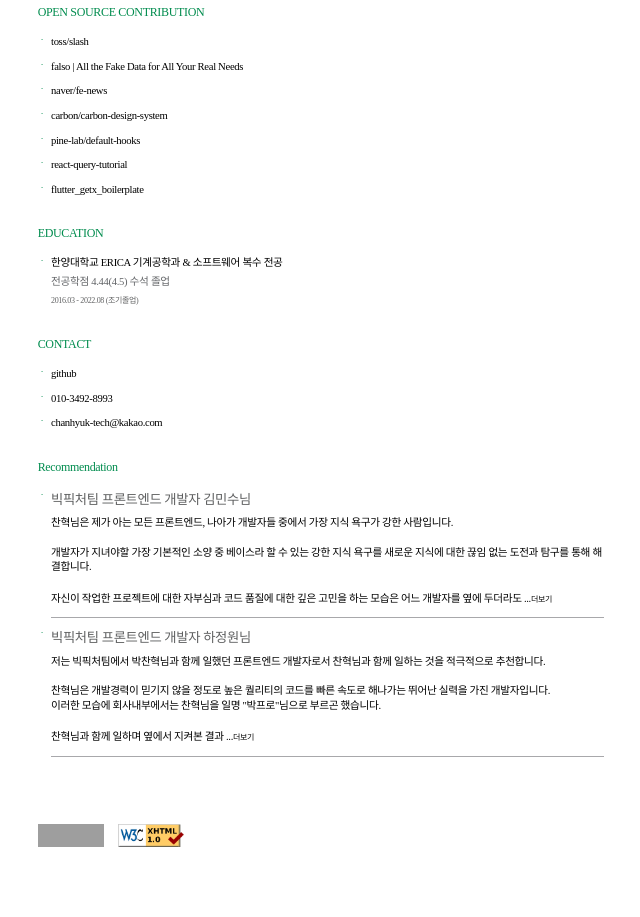
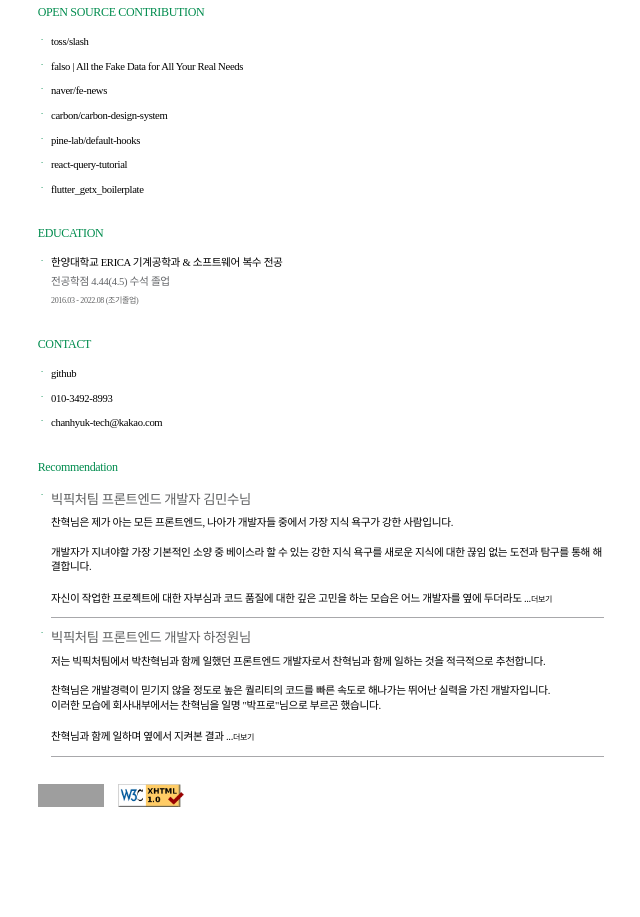
Before and after one commit to okinawaa/personal, a Gatsby site: page / in a window 1280 px wide. Shown: the part 927-1844 px from the top of the page, without its empty margins (319-959 px from the left). Built offline with nearby package versions, Linux system fonts and the light colour scheme; Gatsby itself is replaced by a stand-in of ours; grey boxes are pictures that could not be loaded; a web font is replaced by a local one.

Commit message:
fix: global app layout 적용

```diff
--- /dev/null
+++ b/src/components/Layout/AppLayout/AppLayout.styles.ts
@@ -0,0 +1,12 @@
+import styled from "@emotion/styled";
+import { FlexBox, media, pxToRem } from "~/constants";
+
+export const Container = styled(FlexBox)`
+  width: ${pxToRem(850)};
+  padding: ${pxToRem(100)} 0;
+
+  ${media.tablet} {
+    width: ${pxToRem(350)};
+    padding: ${pxToRem(50)} ${pxToRem(10)};
+  }
+`;
--- /dev/null
+++ b/src/components/Layout/AppLayout/index.tsx
@@ -0,0 +1,20 @@
+import React, { PropsWithChildren } from "react";
+import { Footer } from "~/components/Common";
+import { SizedBox } from "~/constants";
+import * as Styled from "./AppLayout.styles";
+import { GlobalCSS } from "~/styles";
+import "~/styles/font-face.css";
+
+const AppLayout = ({ children }: PropsWithChildren) => {
+  return (
+    <Styled.Container _direction="column" selfAlignRowCenter>
+      <GlobalCSS/>
+      {children}
+      <SizedBox _height={40} moHeight={20} />
+
+      <Footer />
+    </Styled.Container>
+  );
+};
+
+export default AppLayout;
--- a/src/components/Layout/index.ts
+++ b/src/components/Layout/index.ts
@@ -1 +1,2 @@
 export { default as SectionLayout } from "./SectionLayout";
+export { default as AppLayout } from "./AppLayout";
--- a/src/pages/index.tsx
+++ b/src/pages/index.tsx
@@ -1,7 +1,5 @@
 import styled from "@emotion/styled";
-import React from "react";
-import { Footer } from "~/components/Common";
-import { SectionLayout } from "~/components/Layout";
+import { AppLayout, SectionLayout } from "~/components/Layout";
 import { Recommendation } from "~/components/Main";
 import {
   Body4,
@@ -16,22 +14,18 @@ import {
   Title2
 } from "~/constants";
 import {
+  careers,
   contacts,
+  educations,
   info,
   openSources,
   projects,
-  careers,
-  skills,
-  educations
+  skills
 } from "~/data";
-import { GlobalCSS } from "~/styles";
-import "~/styles/font-face.css";
 
 const Main = () => {
   return (
-    <>
-      <Container _direction="column" selfAlignRowCenter>
-        <GlobalCSS />
+    <AppLayout>
       <FlexBox _direction="column" alignItems="center" as="header">
         <Title2 weight={EXTRA_BOLD_WEIGHT} _color={Colors.black33} as="h1">
           ChanhyukPark-Tech
@@ -156,23 +150,11 @@ const Main = () => {
         {/* 추천사 */}
         <Recommendation />
       </FlexBox>
-      </Container>
-      <Footer />
-    </>
+    </AppLayout>
   );
 };
 
 export default Main;
-
-export const Container = styled(FlexBox)`
-  width: ${pxToRem(850)};
-  padding: ${pxToRem(100)} 0;
-
-  ${media.tablet} {
-    width: ${pxToRem(350)};
-    padding: ${pxToRem(50)} ${pxToRem(10)};
-  }
-`;
 
 export const SkillWrapper = styled(FlexBox)`
   ${media.tablet} {
```
Lines whose indentation alone changed are shown as unchanged.
